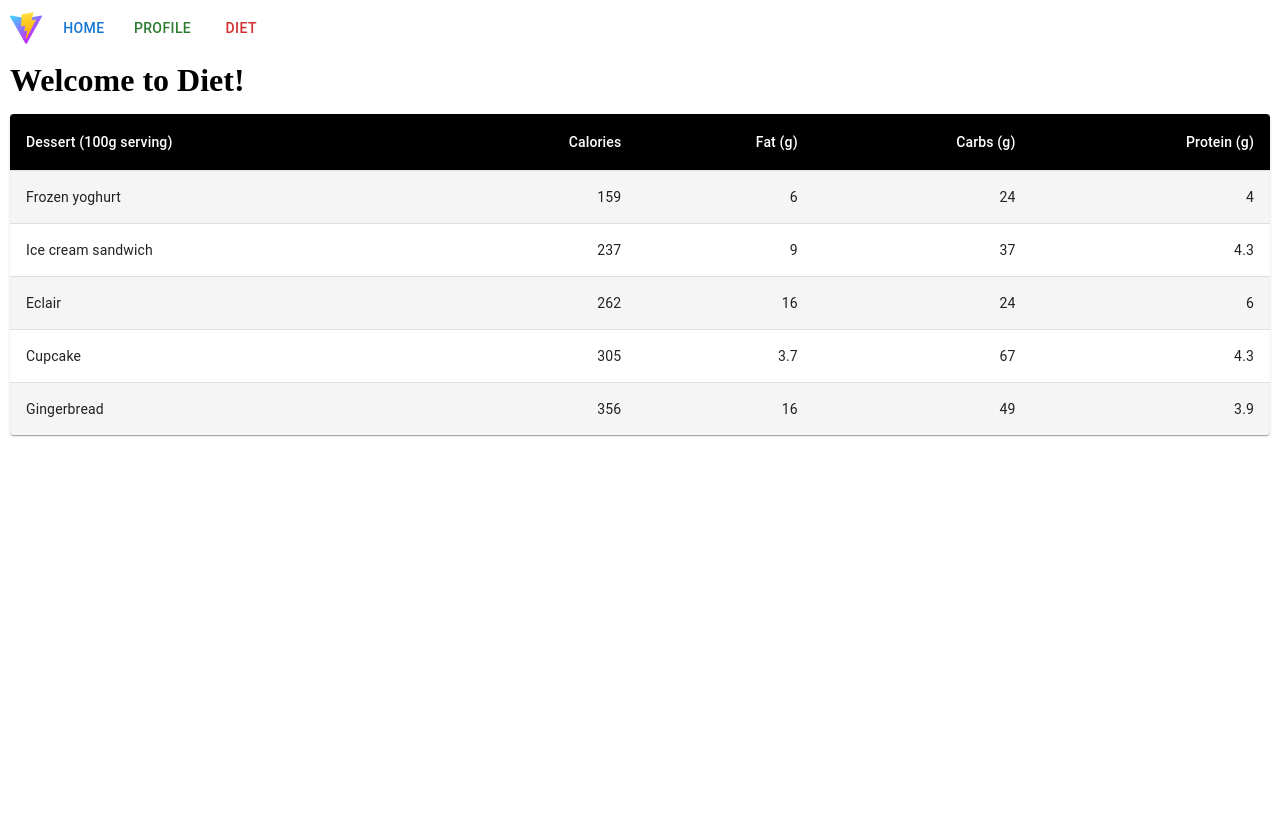
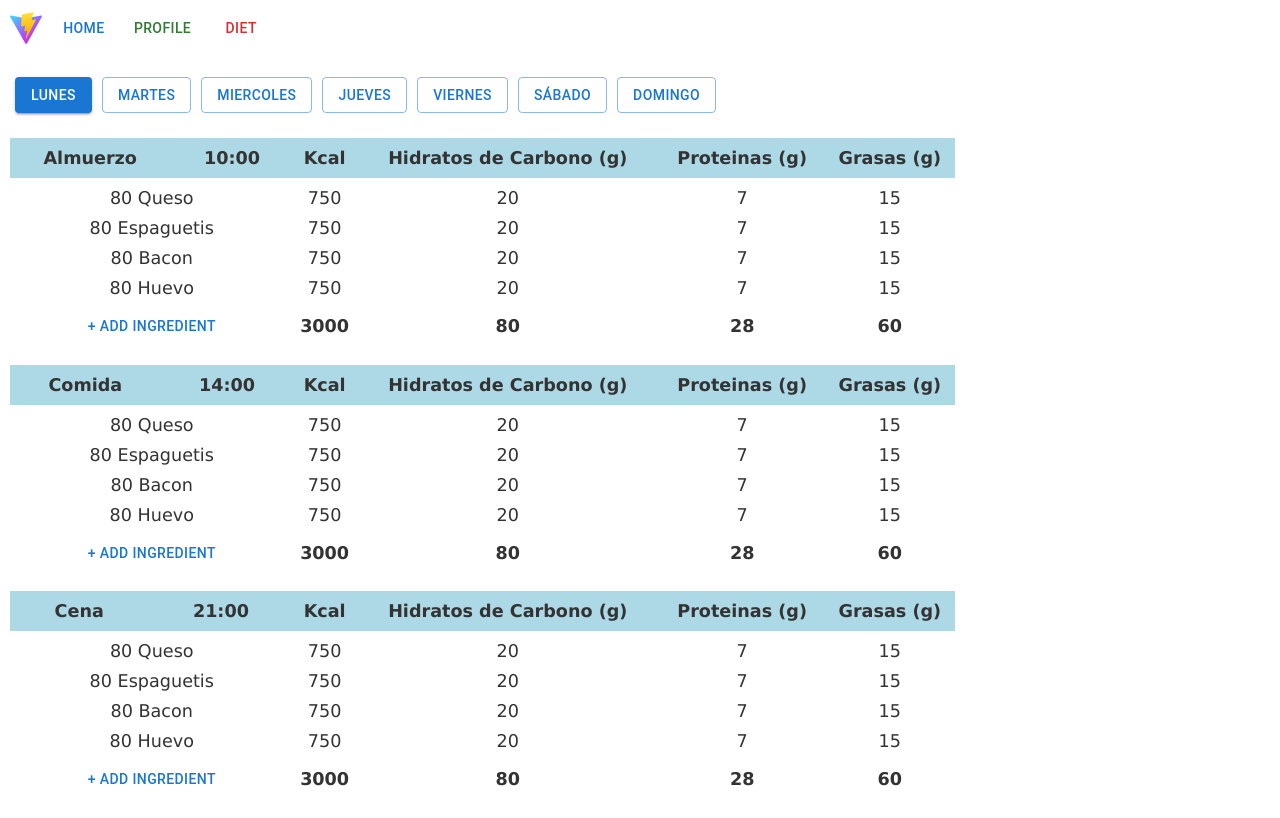
Before and after one commit to joseangelgil/fitness-app, a React (Vite) app: page /diet in a window 1280 px wide. Built offline with nearby package versions, Linux system fonts and the light colour scheme.

Commit message:
Create table logic

```diff
--- a/src/App.css
+++ b/src/App.css
@@ -3,3 +3,18 @@
   padding: 0;
   box-sizing: border-box;
 }
+
+table {
+  border-spacing: 0 10px;
+  font-size: 1.1rem;
+  font-family: Verdana, Geneva, Tahoma, sans-serif;
+  color: #333;
+}
+
+thead tr {
+  background-color: lightblue;
+}
+
+.total-fila {
+  font-weight: bold;
+}
--- a/src/components/CustomizedTables.jsx
+++ /dev/null
@@ -1,72 +0,0 @@
-import * as React from 'react';
-import { styled } from '@mui/material/styles';
-import Table from '@mui/material/Table';
-import TableBody from '@mui/material/TableBody';
-import TableCell, { tableCellClasses } from '@mui/material/TableCell';
-import TableContainer from '@mui/material/TableContainer';
-import TableHead from '@mui/material/TableHead';
-import TableRow from '@mui/material/TableRow';
-import Paper from '@mui/material/Paper';
-
-const StyledTableCell = styled(TableCell)(({ theme }) => ({
-  [`&.${tableCellClasses.head}`]: {
-    backgroundColor: theme.palette.common.black,
-    color: theme.palette.common.white,
-  },
-  [`&.${tableCellClasses.body}`]: {
-    fontSize: 14,
-  },
-}));
-
-const StyledTableRow = styled(TableRow)(({ theme }) => ({
-  '&:nth-of-type(odd)': {
-    backgroundColor: theme.palette.action.hover,
-  },
-  // hide last border
-  '&:last-child td, &:last-child th': {
-    border: 0,
-  },
-}));
-
-function createData(name, calories, fat, carbs, protein) {
-  return { name, calories, fat, carbs, protein };
-}
-
-const rows = [
-  createData('Frozen yoghurt', 159, 6.0, 24, 4.0),
-  createData('Ice cream sandwich', 237, 9.0, 37, 4.3),
-  createData('Eclair', 262, 16.0, 24, 6.0),
-  createData('Cupcake', 305, 3.7, 67, 4.3),
-  createData('Gingerbread', 356, 16.0, 49, 3.9),
-];
-
-export default function CustomizedTables() {
-  return (
-    <TableContainer component={Paper}>
-      <Table sx={{ minWidth: 700 }} aria-label="customized table">
-        <TableHead>
-          <TableRow>
-            <StyledTableCell>Dessert (100g serving)</StyledTableCell>
-            <StyledTableCell align="right">Calories</StyledTableCell>
-            <StyledTableCell align="right">Fat&nbsp;(g)</StyledTableCell>
-            <StyledTableCell align="right">Carbs&nbsp;(g)</StyledTableCell>
-            <StyledTableCell align="right">Protein&nbsp;(g)</StyledTableCell>
-          </TableRow>
-        </TableHead>
-        <TableBody>
-          {rows.map((row) => (
-            <StyledTableRow key={row.name}>
-              <StyledTableCell component="th" scope="row">
-                {row.name}
-              </StyledTableCell>
-              <StyledTableCell align="right">{row.calories}</StyledTableCell>
-              <StyledTableCell align="right">{row.fat}</StyledTableCell>
-              <StyledTableCell align="right">{row.carbs}</StyledTableCell>
-              <StyledTableCell align="right">{row.protein}</StyledTableCell>
-            </StyledTableRow>
-          ))}
-        </TableBody>
-      </Table>
-    </TableContainer>
-  );
-}
--- /dev/null
+++ b/src/components/DietTable.jsx
@@ -0,0 +1,63 @@
+import { Stack } from '@mui/material'
+import { useState } from 'react'
+import { Button } from '@mui/material'
+
+const DietTable = ({ name, time }) => {
+
+  const [ingredientes, setIngredientes] = useState([
+    {name: 'Queso', cantidad: '80', kcal: '750', hc: '20', prot: '7', gras: '15'},
+    {name: 'Espaguetis', cantidad: '80', kcal: '750', hc: '20', prot: '7', gras: '15'},
+    {name: 'Bacon', cantidad: '80', kcal: '750', hc: '20', prot: '7', gras: '15'},
+    {name: 'Huevo', cantidad: '80', kcal: '750', hc: '20', prot: '7', gras: '15'},
+  ])
+
+  const calculateTotal = (macroNutriente) => {
+    let total = 0;
+    ingredientes.forEach(ingrediente => total += +ingrediente[macroNutriente])
+
+    return total
+  }
+
+  return (
+    <Stack>
+      <table style={{ textAlign: 'center', width: '75%'}}>
+        <thead>
+          <tr>
+            <th style={{width: '30%'}}>
+              <Stack direction='row'>
+                <p>{name}</p>
+                <p>{time}</p>
+              </Stack>
+            </th>
+            <th>Kcal</th>
+            <th>Hidratos de Carbono (g)</th>
+            <th>Proteinas (g)</th>
+            <th>Grasas (g)</th>
+          </tr>
+        </thead>
+        <tbody>
+          {ingredientes.map(ingrediente => {
+            return (
+              <tr key={ingrediente.name}>
+                <td>{ingrediente.cantidad} {ingrediente.name}</td>
+                <td>{ingrediente.kcal}</td>
+                <td>{ingrediente.hc}</td>
+                <td>{ingrediente.prot}</td>
+                <td>{ingrediente.gras}</td>
+              </tr>
+            )
+          })}
+          <tr className='total-fila'>
+            <td><Button variant='text'>+ add ingredient</Button></td>
+            <td>{calculateTotal('kcal')}</td>
+            <td>{calculateTotal('hc')}</td>
+            <td>{calculateTotal('prot')}</td>
+            <td>{calculateTotal('gras')}</td>
+          </tr>
+        </tbody>
+      </table>
+    </Stack>
+  )
+}
+
+export default DietTable
--- a/src/pages/Diet.jsx
+++ b/src/pages/Diet.jsx
@@ -1,12 +1,36 @@
 import Navbar from '../components/Navbar'
-import CustomizedTables from '../components/CustomizedTables'
+import DietTable from '../components/DietTable'
+import { Button } from '@mui/material'
+import { useState } from 'react'
+
+const weekDays = ['Lunes', 'Martes', 'Miercoles', 'Jueves', 'Viernes', 'Sábado', 'Domingo']
 
 function Diet() {
+
+  const [activeWeekDay, setActiveWeekDay] = useState('Lunes')
+  const[comidas, setComidas] = useState([{name: 'Almuerzo', time: '10:00'}, {name: 'Comida', time: '14:00'}, {name: 'Cena', time: '21:00'}])
+
+  const changeActiveButton = (weekDay) => {
+    setActiveWeekDay(weekDay)
+  }
+
+  const chooseVariant = (weekDay) => {
+    return activeWeekDay === weekDay ? 'contained' : 'outlined'
+  }
+
   return(
     <div style={{padding: '10px'}}>
       <Navbar />
-      <h1>Welcome to Diet!</h1>
-      <CustomizedTables />
+      {weekDays.map((weekDay) => {
+        return (
+          <Button key={weekDay} value={weekDay} onClick={() => changeActiveButton(weekDay)} variant={chooseVariant(weekDay)} style={{ margin: '30px 5px 15px'}}>{weekDay}</Button>
+        )
+      })}
+      {comidas.map(comida => {
+        return (
+          <DietTable key={comida.name} name={comida.name} time={comida.time} />
+        )
+      })}
     </div>
   )
 }
```
